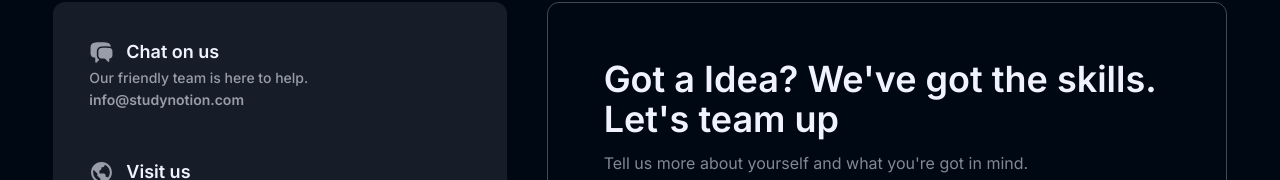
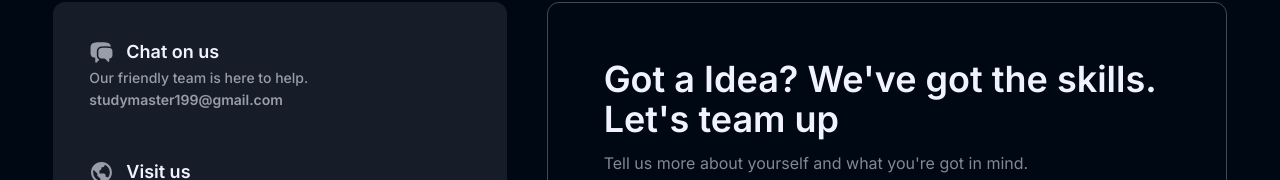
Before and after one commit to DeepakKr100/StudyMaster, a React (Create React App) app: page /contact in a window 1280 px wide. Shown: the part 134-314 px from the top of the page. Built offline with nearby package versions, Linux system fonts and the light colour scheme; no server answers; a web font is replaced by a local one.

Commit message:
Update ContactDetails.jsx

```diff
--- a/src/components/core/ContactUsPage/ContactDetails.jsx
+++ b/src/components/core/ContactUsPage/ContactDetails.jsx
@@ -8,7 +8,7 @@ const contactDetails = [
     icon: "HiChatBubbleLeftRight",
     heading: "Chat on us",
     description: "Our friendly team is here to help.",
-    details: "info@studynotion.com",
+    details: "studymaster199@gmail.com",
   },
   {
     icon: "BiWorld",
```
